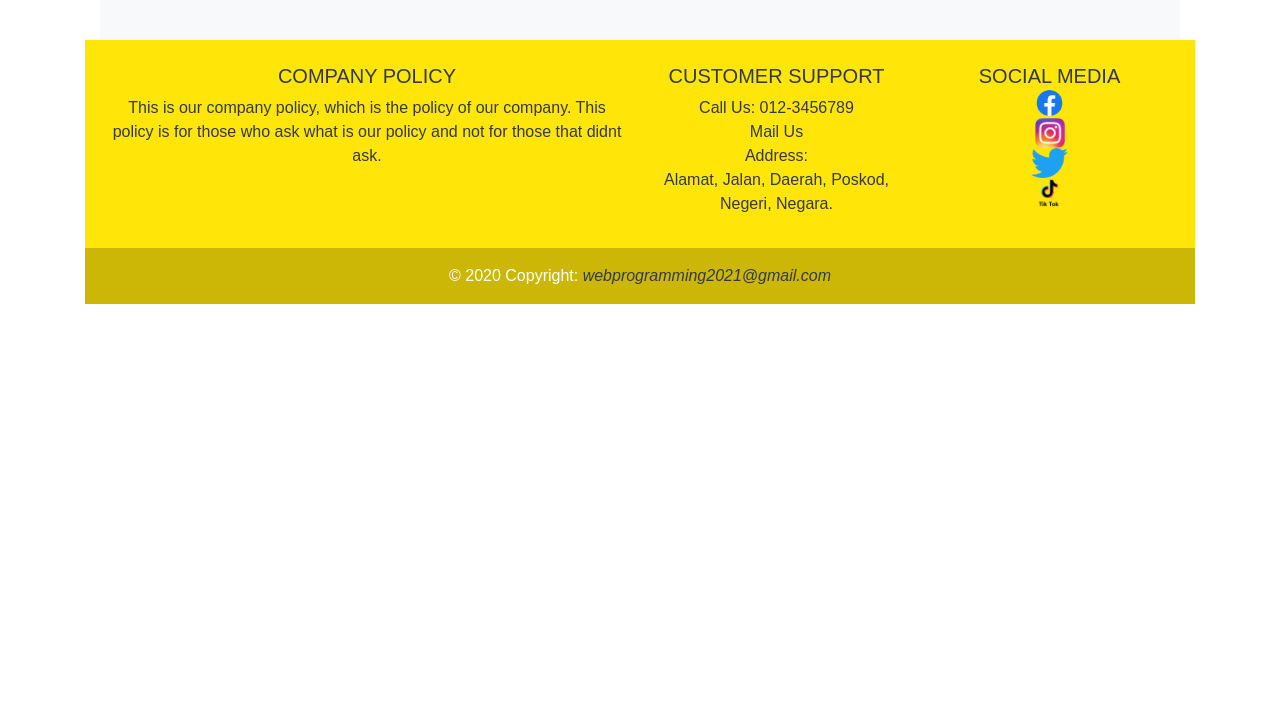
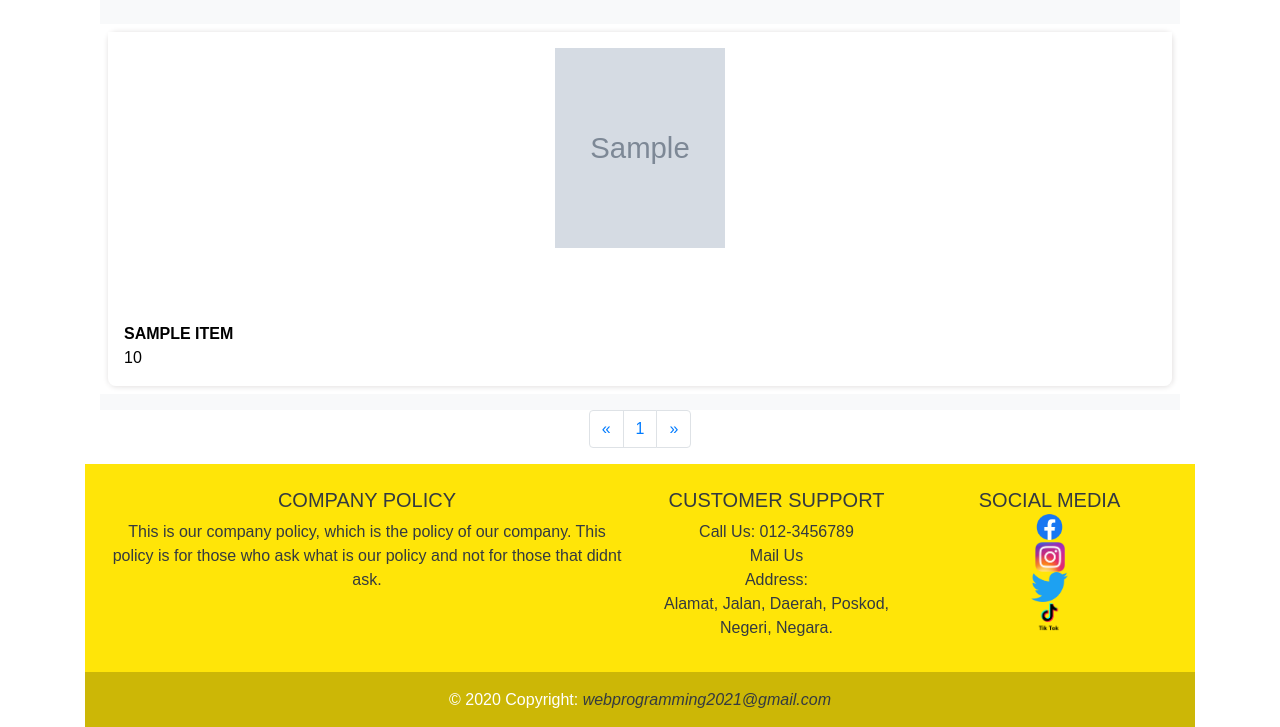
Before and after one commit to alyaathirah/WPv2, a PHP site: page /products.php in a window 1280 px wide. Shown: the part 180-907 px from the top of the page. Before the commit the page ends 484 px from the top, so only its background shows below. Run offline with PHP 8.4, Linux system fonts and the light colour scheme; tables that the repository leaves empty or names only in its code hold one stand-in row (values such as "Sample post"); grey boxes marked "Sample" are stand-in pictures.

Commit message:
update pagination on products page

```diff
--- a/js/products.js
+++ b/js/products.js
@@ -3,8 +3,7 @@
 window.onload = function() {
     //document.getElementById("page_title").innerHTML = localStorage.getItem("category_storage");
     category = localStorage.getItem("category_storage");
-
-    if(category == "fruitVegNav") {
+    if (category == "fruitVegNav") {
         document.getElementById("page_title").innerHTML = document.getElementById(category).textContent;
     } else if (category == "snacksNav") {
         document.getElementById("page_title").innerHTML = document.getElementById(category).textContent;
@@ -12,8 +11,11 @@ window.onload = function() {
         document.getElementById("page_title").innerHTML = document.getElementById(category).textContent;
     } else if (category == "stationeryNav") {
         document.getElementById("page_title").innerHTML = document.getElementById(category).textContent;
+    } else if (category == "allCategoriesNav") {
+        document.getElementById("page_title").innerHTML = document.getElementById(category).textContent;
     }
 }
+
 
 /*
 function fruitVegNav() {
--- a/products.php
+++ b/products.php
@@ -1,6 +1,7 @@
 <?php
     //Connect to database
     include_once('db\config.php');
+
 ?>
 
 <!DOCTYPE html>
@@ -99,6 +100,7 @@
               Categories
             </a>
             <div class="dropdown-menu" aria-labelledby="navbarDropdownMenuLink">
+              <a class="dropdown-item" id="allCategoriesNav" href="products.php">All Categories</a>
               <a class="dropdown-item" id="fruitVegNav" href="products.php">Fruits and Vegetables</a>
               <a class="dropdown-item" id="snacksNav" href="products.php">Snacks</a>
               <a class="dropdown-item" id="instantFoodNav" href="products.php">Instant Food</a>
@@ -133,11 +135,24 @@
                 <div class = "product-items">
                     <!-- single product -->
                     <?php
-                        $sql = "SELECT * FROM item WHERE category = 'fruits and vegetables'";
-                        $result = $pdo->query($sql);
+                        //set the limit for one page
+                        $limit = 16;
+                        $page = isset($_GET['page']) ? $_GET['page'] : 1;
+                        $start = ($page - 1) * $limit;
+                        $item = "SELECT * FROM item LIMIT $start, $limit";
+                        $result = $pdo->query($item);
+
+                        //count number of items/rows in the database
+                        $itemCountQuery = "SELECT count(*) FROM item";
+                        $itemCount = $pdo->query($itemCountQuery)->fetchColumn();
+                        $numOfPages = ceil( $itemCount / $limit);
+                        $previous = $page - 1;
+                        $next = $page + 1;
+
                         while($res = $result->fetch()) {
 
                     ?>
+
                     <div class = "product">
                         <div class = "product-content">
                             <div class = "product-img">
@@ -164,6 +179,30 @@
             </div>
 
         </div>
+
+        <!--Pagination-->
+        <nav aria-label="Page navigation example">
+            <ul class="pagination justify-content-center">
+
+                <li class="page-item">
+				    <a class="page-link" href="products.php?page=<?= $previous; ?>" aria-label="Previous">
+				        <span aria-hidden="true">&laquo;</span>
+				    </a>
+				</li>
+
+                <?php for($i = 1; $i<= $numOfPages; $i++) : ?>
+				    <li class="page-item"><a class="page-link" href="products.php?page=<?= $i; ?>"><?= $i; ?></a></li>
+			    <?php endfor; ?>
+
+                <li class="page-item">
+				    <a class="page-link" href="products.php?page=<?= $next; ?>" aria-label="Previous">
+				        <span aria-hidden="true">&raquo;</span>
+				    </a>
+				</li>
+
+            </ul>
+        </nav>
+
     </main>
     <!--End of Main-->
     <!--Start of Footer-->
```
